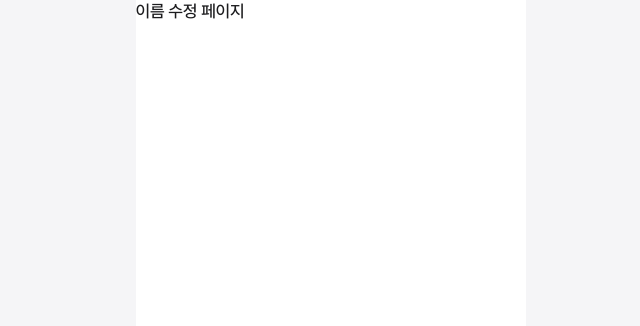
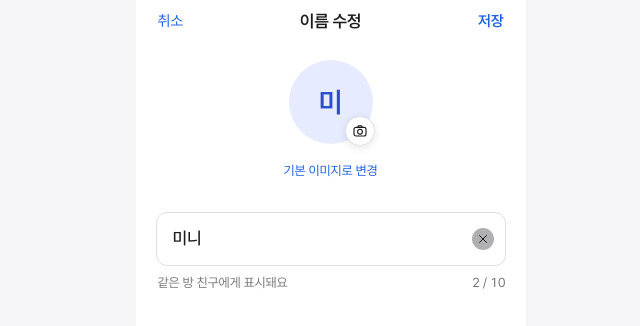
Before and after one commit to NaegiGo/NaegiGo_FE, a Next.js app: page /name/edit in a window 1280 px wide. Shown: the top 326 px of the page, without its empty margins (302-942 px from the left). Built offline with nearby package versions, Linux system fonts and the light colour scheme.

Commit message:
✨ Feat: 이름 수정 화면 구현
- 이름 입력·지우기 버튼·글자수 카운터 구현
- 프로필 사진 로컬 미리보기 추가 (Avatar에 src 지원)
- 이름 유효성 검사 유틸 추가 및 테스트 작성

```diff
--- a/src/app/(main)/name/edit/page.tsx
+++ b/src/app/(main)/name/edit/page.tsx
@@ -1,5 +1,131 @@
-import { PagePlaceholder } from "@/components/common/PagePlaceholder";
+"use client";
+
+import { useRouter } from "next/navigation";
+import { useEffect, useRef, useState } from "react";
+import CameraIcon from "@/assets/icons/camera.svg";
+import CloseIcon from "@/assets/icons/close-sm.svg";
+import { ScreenBody } from "@/components/common/AppShell";
+import { Avatar } from "@/components/common/Avatar";
+import { Button } from "@/components/common/Button";
+import { FieldGroup, FieldHelp } from "@/components/common/Field";
+import { NavHeader } from "@/components/common/NavHeader";
+import { NAME_MAX_LENGTH, isValidName } from "@/utils/profile";
+
+// TODO: API 연동 시 로그인한 사용자 정보로 교체
+const CURRENT_NAME = "미니";
 
 export default function ProfileEditPage() {
-  return <PagePlaceholder title="이름 수정 페이지" />;
+  const router = useRouter();
+  const [name, setName] = useState(CURRENT_NAME);
+  const [photoUrl, setPhotoUrl] = useState<string | null>(null);
+  const fileInputRef = useRef<HTMLInputElement>(null);
+  const nameInputRef = useRef<HTMLInputElement>(null);
+
+  // blob URL은 쓰고 나서 직접 해제해야 메모리가 남지 않는다.
+  useEffect(() => {
+    if (!photoUrl) return;
+    return () => URL.revokeObjectURL(photoUrl);
+  }, [photoUrl]);
+
+  const handlePickPhoto = (file: File | undefined) => {
+    if (!file) return;
+    setPhotoUrl(URL.createObjectURL(file));
+  };
+
+  const clearName = () => {
+    setName("");
+    nameInputRef.current?.focus();
+  };
+
+  return (
+    <form
+      className="flex flex-1 flex-col"
+      onSubmit={(event) => {
+        event.preventDefault();
+        // TODO: API 연동 시 이름·사진 저장 후 이전 화면으로 돌아가기
+      }}
+    >
+      <NavHeader
+        title="이름 수정"
+        left={
+          <Button variant="text" onClick={() => router.back()}>
+            취소
+          </Button>
+        }
+        right={
+          <Button
+            type="submit"
+            variant="text"
+            className="font-semibold"
+            disabled={!isValidName(name)}
+          >
+            저장
+          </Button>
+        }
+      />
+
+      <ScreenBody className="flex flex-col gap-6 pt-2">
+        <div className="flex flex-col items-center gap-2.5 pt-2">
+          {/* flex로 감싸 아바타가 줄 박스에 얹히지 않게 한다. */}
+          <div className="relative flex">
+            <Avatar
+              name={name || CURRENT_NAME}
+              src={photoUrl ?? undefined}
+              className="size-21 text-title"
+            />
+            <input
+              ref={fileInputRef}
+              type="file"
+              accept="image/*"
+              className="sr-only"
+              aria-label="프로필 사진 선택"
+              onChange={(event) => handlePickPhoto(event.target.files?.[0])}
+            />
+            <button
+              type="button"
+              aria-label="사진 등록"
+              onClick={() => fileInputRef.current?.click()}
+              className="absolute -right-0.5 -bottom-0.5 flex size-[30px] items-center justify-center rounded-full border border-border bg-background shadow-[0_2px_8px_rgba(0,0,0,0.10)]"
+            >
+              <CameraIcon className="size-4" aria-hidden="true" />
+            </button>
+          </div>
+
+          <Button
+            variant="text"
+            className="text-caption text-foreground-secondary"
+            onClick={() => setPhotoUrl(null)}
+          >
+            기본 이미지로 변경
+          </Button>
+        </div>
+
+        <FieldGroup>
+          <div className="relative">
+            <input
+              ref={nameInputRef}
+              value={name}
+              maxLength={NAME_MAX_LENGTH}
+              aria-label="이름"
+              onChange={(event) => setName(event.target.value)}
+              className="w-full rounded-md border border-border bg-background py-3.5 pr-14 pl-4 text-body-lg text-foreground outline-none transition focus:border-primary focus:shadow-focus"
+            />
+            {name !== "" && (
+              <button
+                type="button"
+                aria-label="이름 지우기"
+                onClick={clearName}
+                className="absolute top-1/2 right-3 flex size-[22px] -translate-y-1/2 items-center justify-center rounded-full bg-foreground-muted text-background"
+              >
+                <CloseIcon className="size-3.5" aria-hidden="true" />
+              </button>
+            )}
+          </div>
+          <FieldHelp counter={`${name.length} / ${NAME_MAX_LENGTH}`}>
+            같은 방 친구에게 표시돼요
+          </FieldHelp>
+        </FieldGroup>
+      </ScreenBody>
+    </form>
+  );
 }
--- a/src/components/common/Avatar.tsx
+++ b/src/components/common/Avatar.tsx
@@ -25,6 +25,8 @@ type AvatarProps = {
   size?: keyof typeof SIZE_CLASS;
   /** 참여자 구분 틴트. 개수를 넘어가면 앞에서부터 다시 돌려쓴다. */
   tint?: number;
+  /** 프로필 사진. 없으면 이니셜을 보여준다. */
+  src?: string;
   className?: string;
 };
 
@@ -32,19 +34,28 @@ export function Avatar({
   name,
   size = "md",
   tint = 0,
+  src,
   className,
 }: AvatarProps) {
   return (
     <span
       aria-hidden="true"
       className={cn(
-        "inline-flex shrink-0 items-center justify-center rounded-full font-semibold",
+        // inline-flex는 내용물(글자/이미지)에 따라 베이스라인이 달라져
+        // 아래 내용이 밀린다. vertical-align을 고정해 같게 만든다.
+        "inline-flex shrink-0 items-center justify-center overflow-hidden rounded-full align-middle font-semibold",
         SIZE_CLASS[size],
         TINT_CLASS[tint % TINT_CLASS.length],
         className,
       )}
     >
-      {name.charAt(0)}
+      {src ? (
+        // 로컬 미리보기(blob URL)도 쓰므로 next/image 대신 img를 쓴다.
+        // eslint-disable-next-line @next/next/no-img-element
+        <img src={src} alt="" className="size-full object-cover" />
+      ) : (
+        name.charAt(0)
+      )}
     </span>
   );
 }
--- /dev/null
+++ b/src/utils/profile.ts
@@ -0,0 +1,8 @@
+export const NAME_MAX_LENGTH = 10;
+
+/** 이름이 저장 가능한지 검사한다. 앞뒤 공백은 빼고 센다. */
+export function isValidName(name: string) {
+  const trimmed = name.trim();
+
+  return trimmed.length > 0 && trimmed.length <= NAME_MAX_LENGTH;
+}
```
Also changed, not shown: 2 other files (tests, documents, lock files or other folders).
